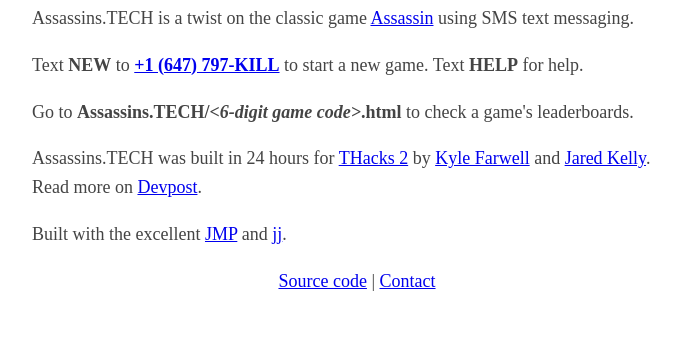
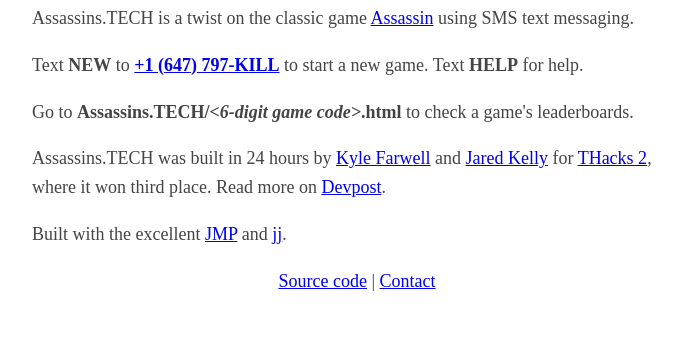
Before and after one commit to kfarwell/assassins.tech, a plain HTML site: page www/index.html in a window 1280 px wide. Shown: the part 315-653 px from the top of the page, without its empty margins (283-965 px from the left). Drawn offline with Linux system fonts and the light colour scheme.

Commit message:
update homepage: thacks

```diff
--- a/www/index.html
+++ b/www/index.html
@@ -61,7 +61,7 @@
 <p>Assassins.TECH is a twist on the classic game <a href="https://en.wikipedia.org/wiki/Assassin_(game)" target="_blank">Assassin</a> using SMS text messaging.</p>
 <p>Text <b>NEW</b> to <b><a href="sms:16477975455" title="+16477975455">+1 (647) 797-KILL</a></b> to start a new game. Text <b>HELP</b> for help.</p>
 <p>Go to <b>Assassins.TECH/<i>&lt;6-digit game code&gt;</i>.html</b> to check a game's leaderboards.</p>
-<p>Assassins.TECH was built in 24 hours for <a href="http://thacks.tech/" target="_blank">THacks 2</a> by <a href="https://kfarwell.org/" target="_blank">Kyle Farwell</a> and <a href="http://jaredkelly.ca/" target="_blank">Jared Kelly</a>. Read more on <a href="https://devpost.com/software/797-kill">Devpost</a>.</p>
+<p>Assassins.TECH was built in 24 hours by <a href="https://kfarwell.org/" target="_blank">Kyle Farwell</a> and <a href="http://jaredkelly.ca/" target="_blank">Jared Kelly</a> for <a href="http://thacks.tech/" target="_blank">THacks 2</a>, where it won third place. Read more on <a href="https://devpost.com/software/797-kill">Devpost</a>.</p>
 <p>Built with the excellent <a href="https://jmp.chat/" target="_blank">JMP</a> and <a href="https://github.com/contyk/jj" target="_blank">jj</a>.</p>
 <p style="text-align: center"><a href="https://github.com/kfarwell/assassins.tech">Source code</a> | <a href="mailto:gelato@vfemail.net">Contact</a></p>
 <br /><p style="text-align: center"><a href="https://gelatolabs.xyz/" target="_blank"><img src="https://gelatolabs.xyz/img/logotext.svg" alt="Gelato Labs" /></a></p>
```
